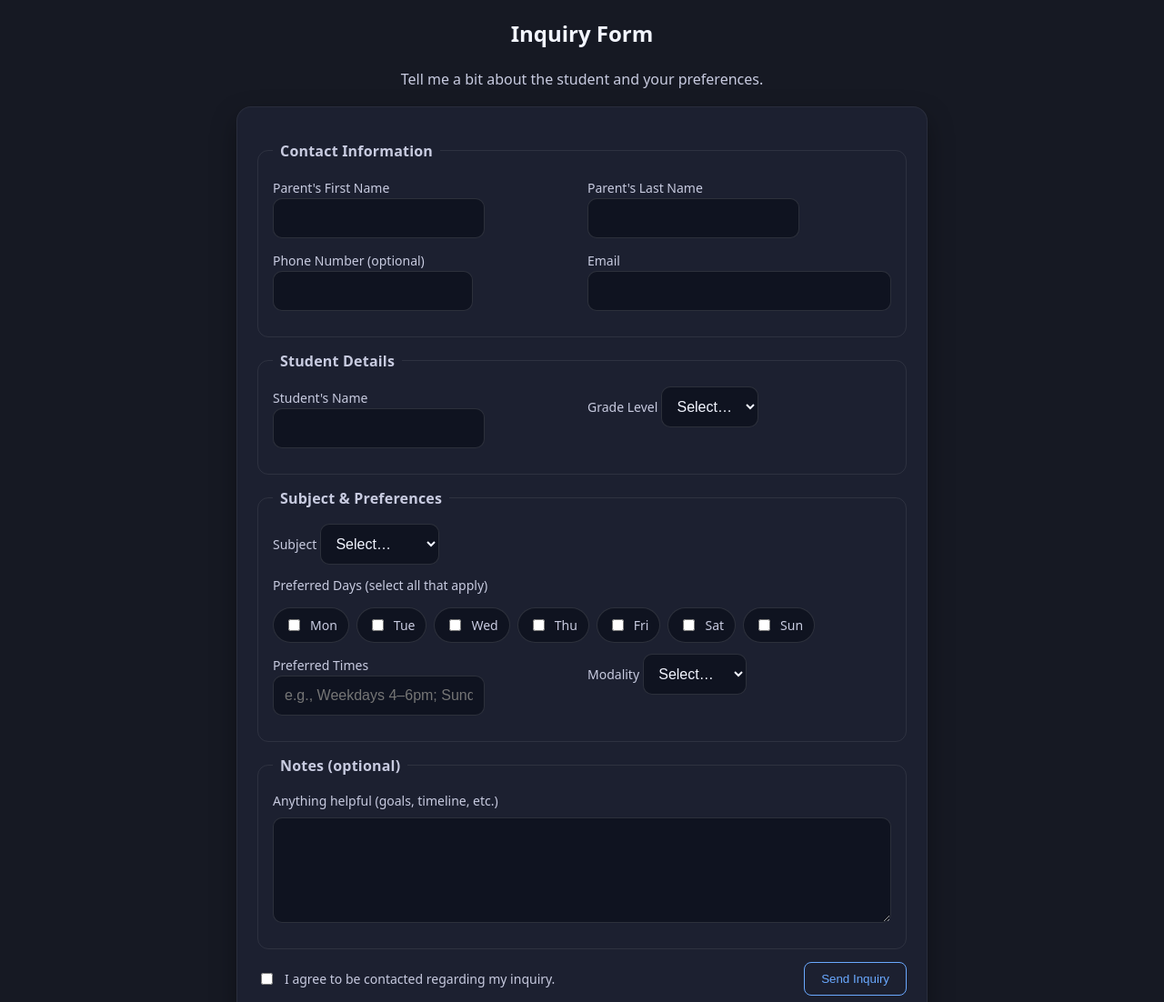
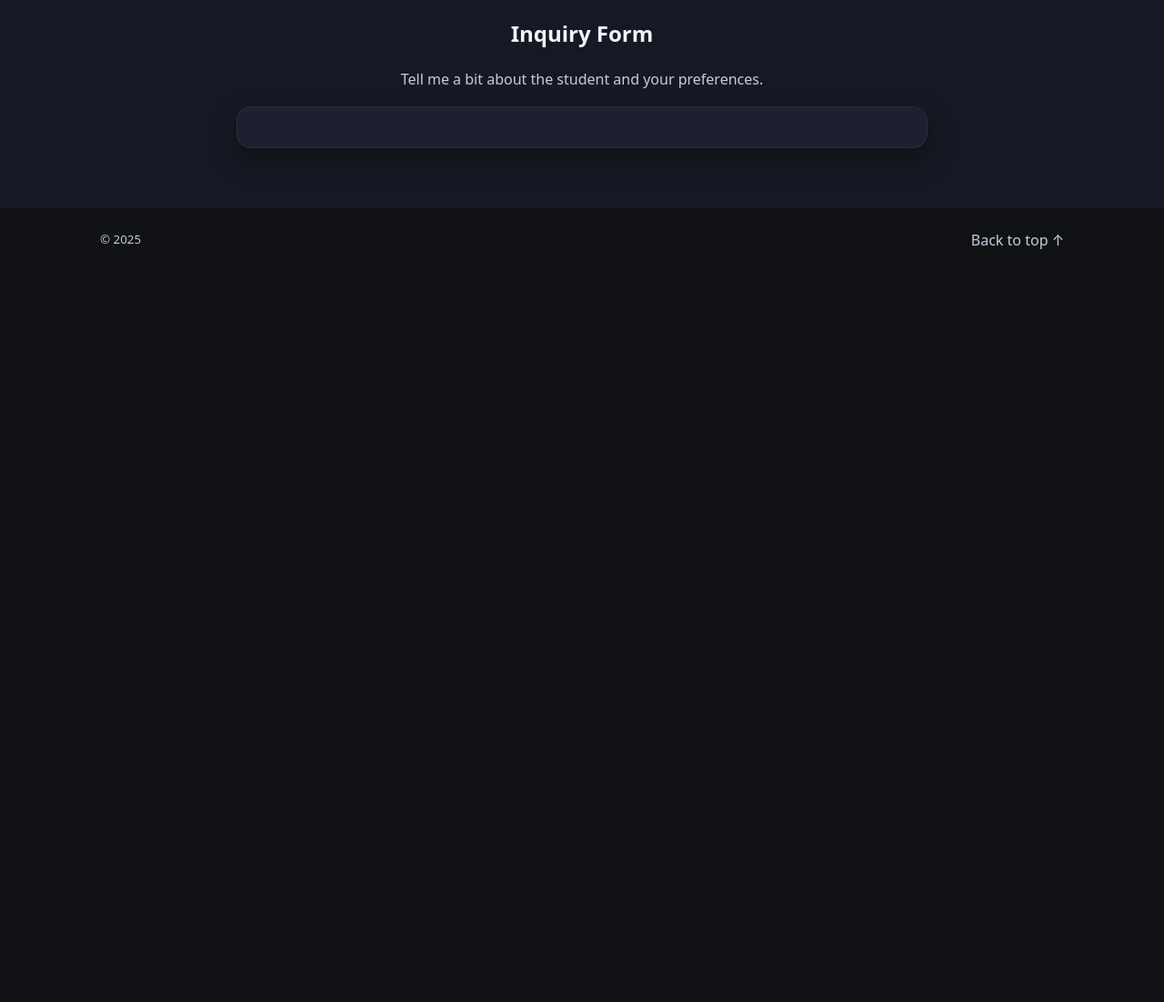
Before and after one commit to Motty-har/tutor-site, a plain HTML site: page index.html in a window 1280 px wide. Shown: the part 1243-2345 px from the top of the page at 91% size. After the commit the page ends 1543 px from the top, so only its background shows below. Drawn offline with Linux system fonts and the light colour scheme.

Commit message:
Update index.html

```diff
--- a/index.html
+++ b/index.html
@@ -6,17 +6,11 @@
   <title>mhtutoring — Portfolio</title>
   <link rel="stylesheet" href="style.css" />
 
-  <!-- EmailJS (v3 works fine) -->
+  <!-- Load EmailJS SDK FIRST (no defer) -->
   <script src="https://cdn.emailjs.com/sdk/3.11.0/email.min.js"></script>
 
-  <script>
-    // ------- EmailJS init: put your real public key here -------
-    document.addEventListener('DOMContentLoaded', () => {
-      if (window.emailjs) {
-        emailjs.init("YOUR_PUBLIC_KEY"); // e.g. "U2zAbC123XYZ"
-      }
-    });
-  </script>
+  <!-- Load your script AFTER EmailJS -->
+  <script src="script.js" defer></script>
 </head>
 <body>
   <a id="top"></a>
@@ -140,140 +134,27 @@
         <p class="muted">Tell me a bit about the student and your preferences.</p>
       </div>
 
-      <!-- success notice (hidden until submit succeeds) -->
+      <!-- success notice -->
       <div id="success-card" class="success-card" hidden>
         <div class="success-icon">✓</div>
         <h3>Thanks! Your inquiry was sent.</h3>
         <p>Expect to hear a response within <strong>24 hours</strong>.</p>
       </div>
 
-      <!-- toast area -->
+      <!-- toast -->
       <div id="toast" role="status" aria-live="polite" class="toast" hidden></div>
 
+      <!-- your form (unchanged from before) -->
       <form id="inquiry-form" class="form-card" novalidate>
-        <!-- Honeypot (spam trap) -->
+        <!-- Honeypot -->
         <input type="text" name="website" id="website" autocomplete="off" tabindex="-1" aria-hidden="true" style="position:absolute;left:-9999px;opacity:0;pointer-events:none;"/>
 
-        <!-- Meta (hidden) -->
+        <!-- Meta -->
         <input type="hidden" id="page_url" name="page_url" />
         <input type="hidden" id="timestamp" name="timestamp" />
 
-        <!-- Contact Information -->
-        <fieldset>
-          <legend>Contact Information</legend>
-          <div class="form-row form-row--2">
-            <div>
-              <label for="parent_first">Parent's First Name</label>
-              <input type="text" id="parent_first" name="parent_first" required />
-            </div>
-            <div>
-              <label for="parent_last">Parent's Last Name</label>
-              <input type="text" id="parent_last" name="parent_last" required />
-            </div>
-          </div>
-
-          <div class="form-row form-row--2">
-            <div>
-              <label for="phone">Phone Number (optional)</label>
-              <input type="tel" id="phone" name="phone" inputmode="tel" maxlength="15" />
-            </div>
-            <div>
-              <label for="from_email">Email</label>
-              <input type="email" id="from_email" name="from_email" required />
-            </div>
-          </div>
-        </fieldset>
-
-        <!-- Student Details -->
-        <fieldset>
-          <legend>Student Details</legend>
-          <div class="form-row form-row--2">
-            <div>
-              <label for="student_name">Student's Name</label>
-              <input type="text" id="student_name" name="student_name" required />
-            </div>
-            <div>
-              <label for="student_grade">Grade Level</label>
-              <select id="student_grade" name="student_grade" required>
-                <option value="">Select…</option>
-                <option>K</option><option>1</option><option>2</option><option>3</option>
-                <option>4</option><option>5</option><option>6</option>
-                <option>7</option><option>8</option><option>9</option>
-                <option>10</option><option>11</option><option>12</option>
-              </select>
-            </div>
-          </div>
-        </fieldset>
-
-        <!-- Subject & Preferences -->
-        <fieldset>
-          <legend>Subject & Preferences</legend>
-
-          <div class="form-row form-row--2">
-            <div>
-              <label for="lesson_type">Subject</label>
-              <select id="lesson_type" name="lesson_type" required>
-                <option value="">Select…</option>
-                <option value="Coding">Coding</option>
-                <option value="Bar Mitzvah">Bar Mitzvah</option>
-                <option value="Kodesh">Kodesh</option>
-                <option value="Chumash">Chumash</option>
-                <option value="Gemara">Gemara</option>
-                <option value="Other">Other</option>
-              </select>
-            </div>
-            <div id="other-wrapper" hidden>
-              <label for="other_subject">If “Other”, please specify</label>
-              <input type="text" id="other_subject" name="other_subject" />
-            </div>
-          </div>
-
-          <div class="form-row">
-            <span class="label-top">Preferred Days (select all that apply)</span>
-            <div class="pill-group" id="days-group">
-              <label class="pill"><input type="checkbox" name="preferred_days" value="Mon">Mon</label>
-              <label class="pill"><input type="checkbox" name="preferred_days" value="Tue">Tue</label>
-              <label class="pill"><input type="checkbox" name="preferred_days" value="Wed">Wed</label>
-              <label class="pill"><input type="checkbox" name="preferred_days" value="Thu">Thu</label>
-              <label class="pill"><input type="checkbox" name="preferred_days" value="Fri">Fri</label>
-              <label class="pill"><input type="checkbox" name="preferred_days" value="Sat">Sat</label>
-              <label class="pill"><input type="checkbox" name="preferred_days" value="Sun">Sun</label>
-            </div>
-          </div>
-
-          <div class="form-row form-row--2">
-            <div>
-              <label for="preferred_times">Preferred Times</label>
-              <input type="text" id="preferred_times" name="preferred_times" placeholder="e.g., Weekdays 4–6pm; Sundays 10–12" required />
-            </div>
-            <div>
-              <label for="modality">Modality</label>
-              <select id="modality" name="modality" required>
-                <option value="">Select…</option>
-                <option>In-person</option>
-                <option>Virtual</option>
-                <option>Hybrid</option>
-              </select>
-            </div>
-          </div>
-        </fieldset>
-
-        <!-- Additional Message -->
-        <fieldset>
-          <legend>Notes (optional)</legend>
-          <div class="form-row">
-            <label for="message">Anything helpful (goals, timeline, etc.)</label>
-            <textarea id="message" name="message" rows="5"></textarea>
-          </div>
-        </fieldset>
-
-        <div class="form-footer">
-          <label class="check">
-            <input type="checkbox" id="consent" name="consent" required />
-            I agree to be contacted regarding my inquiry.
-          </label>
-          <button class="btn" type="submit" id="submit-btn">Send Inquiry</button>
-        </div>
+        <!-- form fields ... (keep the rest exactly as you already have) -->
+        <!-- ... -->
       </form>
     </div>
   </section>
@@ -288,11 +169,9 @@
     </div>
   </footer>
 
-  <script src="script.js"></script>
   <script>
-    // footer year
+    // Auto-update year + meta fields
     document.getElementById('year').textContent = new Date().getFullYear();
-    // fill meta fields
     document.getElementById('page_url').value = window.location.href;
     document.getElementById('timestamp').value = new Date().toISOString();
   </script>
```
